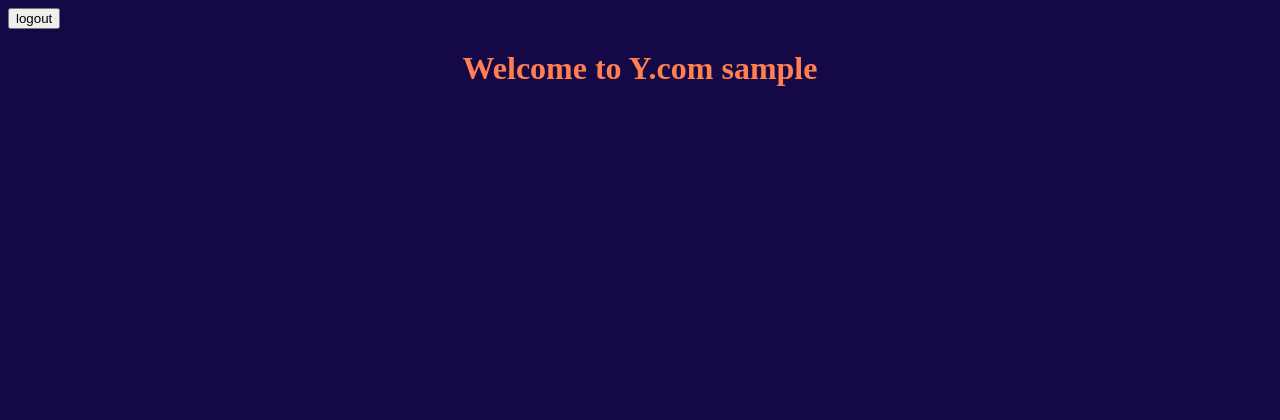
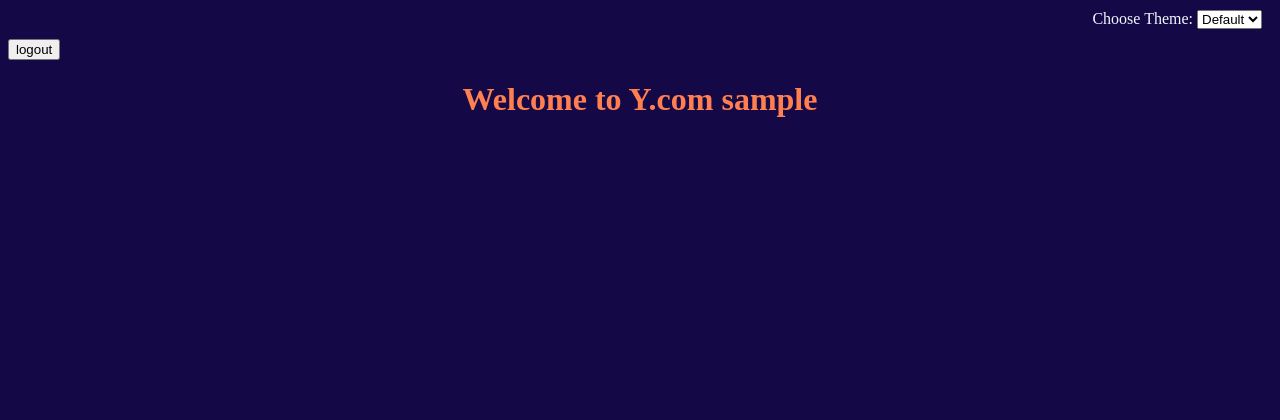
Before and after one commit to SmaranV/cse312-project, a Flask app: template templates/index.html in a window 1280 px wide. Shown: the top 420 px of the page. Run offline with Flask 3, Linux system fonts and the light colour scheme; the template is opened without the code that fills it: most values are stand-ins (such as "Sample title", 1, 10 or a date in 2020); data that the repository does not hold is empty.

Commit message:
Theme selector with updated README

```diff
--- a/static/index.css
+++ b/static/index.css
@@ -1,30 +1,50 @@
-h1{
+/* Default Theme (already provided) */
+h1 {
     text-align: center;
 }
-#posts{
+#posts {
     height: 70vh;
     overflow-y: scroll;
 }
-.post{
+.post {
     margin: 0 auto;
     width: 90%;
     border: 1px solid wheat;
     border-radius: 8px;
 }
-#postForm{
+#postForm {
     width: fit-content;
     margin: 0 auto;
 }
-.likeButton{
+.likeButton {
     width: 24px;
-    filter:saturate(0);
+    filter: saturate(0);
 }
-.liked{
+.liked {
     filter: saturate(1);
 }
-
 .post img {
     max-width: 100%;
     max-height: 300px;
     border-radius: 5px;
 }
+
+/* Light Theme */
+body.light {
+    background-color: #ffffff;
+    color: #000000;
+}
+
+body.light .post {
+    border: 1px solid #ddd;
+}
+
+/* Dark Theme */
+body.dark {
+    background-color: #121212;
+    color: #e0e0e0;
+}
+
+body.dark .post {
+    border: 1px solid #444;
+}
--- a/static/utility.js
+++ b/static/utility.js
@@ -0,0 +1,24 @@
+// Theme Selector Logic
+document.addEventListener("DOMContentLoaded", () => {
+    const themeSelector = document.getElementById("theme");
+    const savedTheme = localStorage.getItem("theme");
+
+    // Apply the saved theme on load
+    if (savedTheme) {
+        document.body.className = savedTheme; // Set the theme class
+        if (themeSelector) themeSelector.value = savedTheme; // Set the dropdown value
+    }
+
+    // Listen for theme changes
+    if (themeSelector) {
+        themeSelector.addEventListener("change", (event) => {
+            const selectedTheme = event.target.value;
+
+            // Apply the selected theme
+            document.body.className = selectedTheme;
+
+            // Save the preference in localStorage
+            localStorage.setItem("theme", selectedTheme);
+        });
+    }
+});
--- a/templates/index.html
+++ b/templates/index.html
@@ -7,6 +7,16 @@
 
     </head>
     <body>
+        <!-- Theme Selector Dropdown -->
+        <div id="theme-selector" style="text-align: right; margin: 10px;">
+            <label for="theme">Choose Theme:</label>
+            <select id="theme">
+                <option value="default">Default</option>
+                <option value="light">Light</option>
+                <option value="dark">Dark</option>
+            </select>
+        </div>
+
         <form action="/logout" method="post">
             <button type="submit">logout</button>
         </form>
```
Also changed, not shown: README.md.
